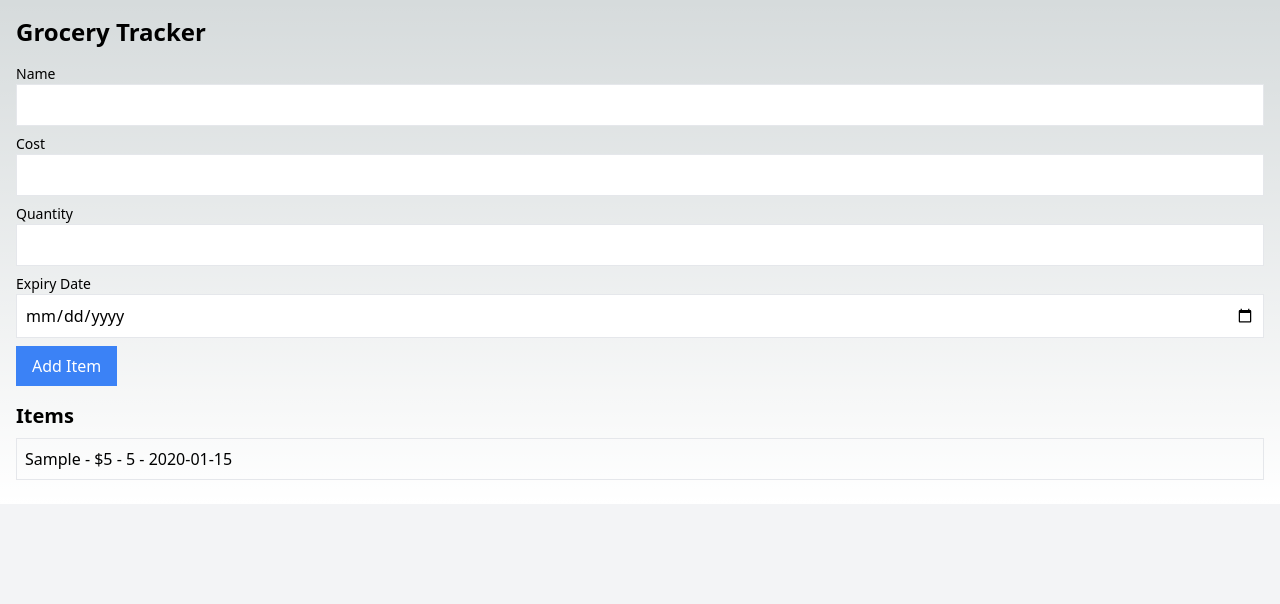
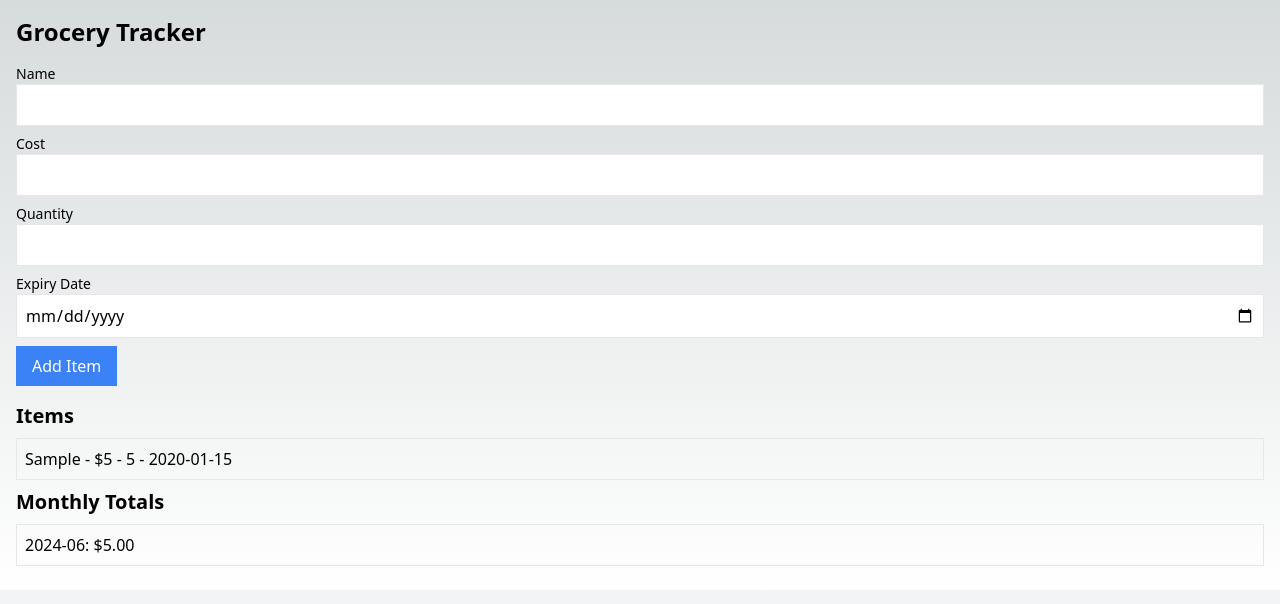
Before and after one commit to ryd3v/grocery-tracker, a Next.js app: page / in a window 1280 px wide. Both pictures are taken after typing "Sample", "5", "5", "2020-01-15" into the empty fields and a click on the button "Add Item". Shown: the top 604 px of the page. Built offline with nearby package versions, Linux system fonts and the light colour scheme.

Commit message:
update add monthly total

```diff
--- a/components/GroceryTracker.tsx
+++ b/components/GroceryTracker.tsx
@@ -1,6 +1,6 @@
-'use client'; // This directive makes the component a Client Component
+'use client';
 
-import {FormEvent, useState} from 'react';
+import {FormEvent, useEffect, useState} from 'react';
 
 interface Item {
     id: number;
@@ -8,21 +8,52 @@ interface Item {
     cost: number;
     quantity: number;
     expiry: string;
+    dateAdded: string;
 }
 
 export default function GroceryTracker() {
     const [items, setItems] = useState<Item[]>([]);
     const [form, setForm] = useState({name: '', cost: '', quantity: '', expiry: ''});
+    const [monthlyTotals, setMonthlyTotals] = useState<{ [key: string]: number }>({});
+
+    useEffect(() => {
+        const storedItems = localStorage.getItem('grocery-items');
+        if (storedItems) {
+            const parsedItems: Item[] = JSON.parse(storedItems).map((item: Item) => ({
+                ...item,
+                dateAdded: item.dateAdded || new Date().toISOString().slice(0, 10), // Ensure dateAdded is set
+            }));
+            setItems(parsedItems);
+            calculateMonthlyTotals(parsedItems);
+        }
+    }, []);
+
+    const calculateMonthlyTotals = (items: Item[]) => {
+        const totals: { [key: string]: number } = {};
+        items.forEach(item => {
+            const month = item.dateAdded.slice(0, 7); // Format: YYYY-MM
+            if (!totals[month]) {
+                totals[month] = 0;
+            }
+            totals[month] += item.cost;
+        });
+        setMonthlyTotals(totals);
+    };
 
     const addItem = (e: FormEvent) => {
         e.preventDefault();
-        setItems([...items, {
+        const newItem = {
             id: Date.now(),
             name: form.name,
             cost: parseFloat(form.cost),
             quantity: parseInt(form.quantity),
-            expiry: form.expiry
-        }]);
+            expiry: form.expiry,
+            dateAdded: new Date().toISOString().slice(0, 10) // Format: YYYY-MM-DD
+        };
+        const updatedItems = [...items, newItem];
+        setItems(updatedItems);
+        localStorage.setItem('grocery-items', JSON.stringify(updatedItems));
+        calculateMonthlyTotals(updatedItems);
         setForm({name: '', cost: '', quantity: '', expiry: ''});
     };
 
@@ -78,6 +109,16 @@ export default function GroceryTracker() {
                     ))}
                 </ul>
             </div>
+            <div>
+                <h2 className="text-xl font-semibold mb-2">Monthly Totals</h2>
+                <ul>
+                    {Object.keys(monthlyTotals).map(month => (
+                        <li key={month} className="border p-2 mb-2">
+                            {month}: ${monthlyTotals[month].toFixed(2)}
+                        </li>
+                    ))}
+                </ul>
+            </div>
         </div>
     );
 }
```
